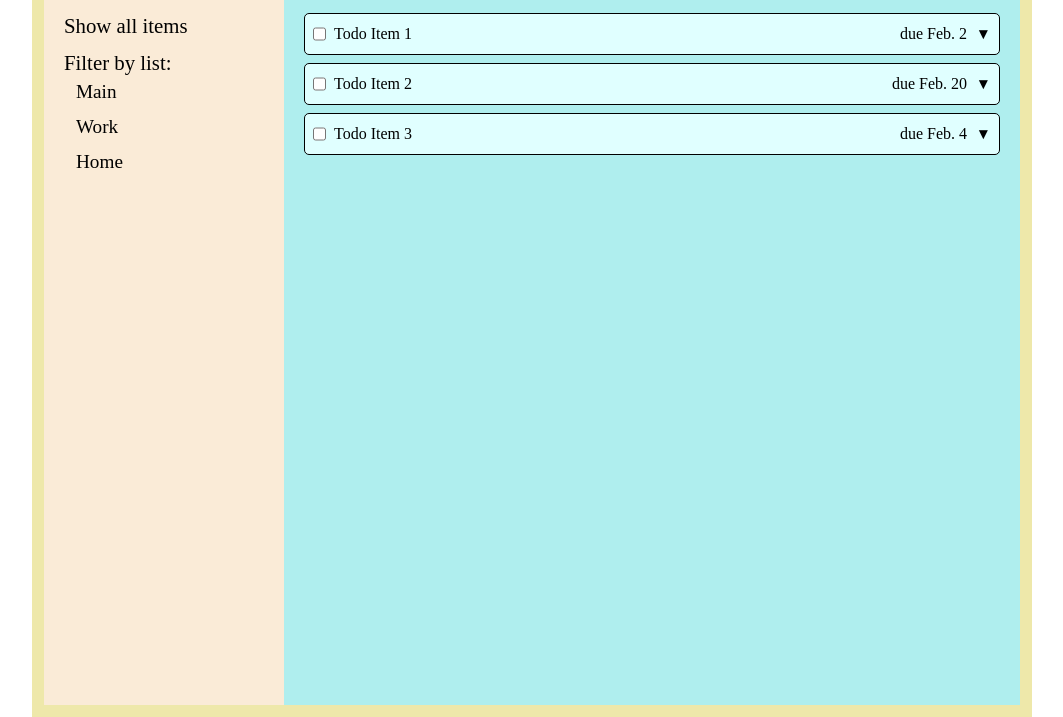
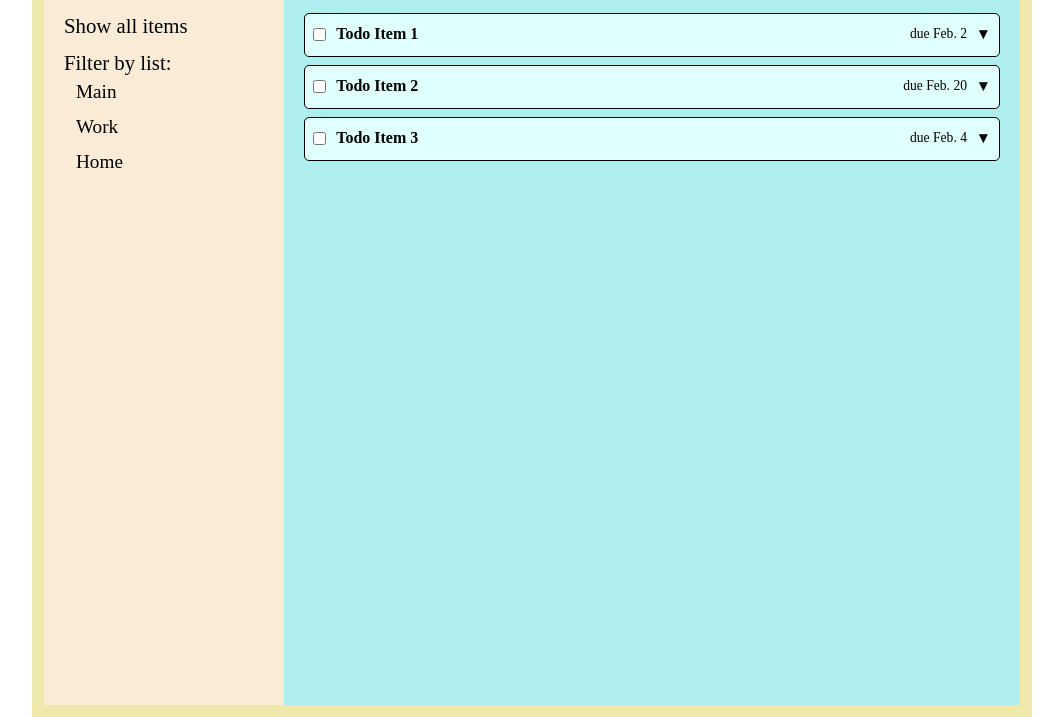
Before and after one commit to mdwicker/odin-todo-list, a website built with webpack: page src/template.html in a window 1280 px wide. Shown: the part 83-800 px from the top of the page, without its empty margins (108-1171 px from the left). Built offline with nearby package versions, Linux system fonts and the light colour scheme.

Commit message:
polish item card styling

```diff
--- a/src/styles.css
+++ b/src/styles.css
@@ -75,16 +75,47 @@ header button {
   border-radius: 5px;
   border: 1px solid black;
   background-color: lightcyan;
+  display: flex;
+}
+
+.todo-item-left {
+  padding-top: 2px;
+  align-items: start;
+  width: 24px;
+}
+
+.todo-item-body {
+  width: 100%;
 }
 
 .todo-item-main {
   display: flex;
-  justify-content: space-between;
+  align-items: center;
+  width: 100%;
+}
+
+.todo-item-title {
+  flex: 1;
+  font-size: 1rem;
+  font-weight: 600;
+}
+
+.due-date {
+  font-size: 0.85rem;
 }
 
 .todo-item-details {
   transition: max-height 0.3s ease-in-out;
   overflow: hidden;
+  max-height: 500px;
+  font-size: 0.9rem;
+}
+
+.todo-item-bottom {
+  display: flex;
+  justify-content: space-between;
+  align-items: end;
+  font-size: 0.85rem;
 }
 
 .todo-item-details.hidden {
@@ -95,14 +126,21 @@ header button {
   max-height: 500px;
 }
 
-.todo-item-left {
-  display: flex;
-  gap: 8px;
+.priority {
+  font-size: 0.8rem;
+  font-weight: 500;
+  padding: 2px 6px;
+  border-radius: 4px;
+  background-color: rgba(0, 0, 0, 0.08);
+  color: #333;
 }
 
-.todo-item-right {
-  display: flex;
-  gap: 8px;
+button.edit {
+  background: none;
+  border: none;
+  border: 1px solid black;
+  border-radius: 4px;
+  cursor: pointer;
 }
 
 .nav-options {
@@ -118,6 +156,7 @@ button.expand {
   background: none;
   border: none;
   padding: 0;
+  margin-left: 8px;
   font: inherit;
   font-family: "Helvetica", "Arial", sans-serif;
   font-weight: bold;
--- a/src/template.html
+++ b/src/template.html
@@ -35,43 +35,60 @@
                 </div>
             </header>
             <div class="todo-items">
-                <!-- (div.todo-item>(label.todo-item-main>input:checkbox+span.todo-item-title{Todo Item $})+div.due-date+button.expand)*4 -->
                 <div class="todo-item">
-                    <div class="todo-item-main">
-                        <label class="todo-item-left">
-                            <input type="checkbox" name="">
-                            <span class="todo-item-title">Todo Item 1</span>
-                        </label>
-                        <div class="todo-item-right">
+                    <div class="todo-item-left">
+                        <input type="checkbox" aria-label="item completion toggle">
+                    </div>
+                    <div class="todo-item-body">
+                        <div class="todo-item-main">
+                            <div class="todo-item-title">Todo Item 1</div>
                             <div class="due-date">due Feb. 2</div>
                             <button class="expand" aria-expanded="false"></button>
                         </div>
-                    </div>
-                    <div class="todo-item-details hidden">
-                        Test
-                    </div>
-                </div>
-                <div class="todo-item">
-                    <div class="todo-item-main">
-                        <label class="todo-item-left">
-                            <input type="checkbox" name="">
-                            <span class="todo-item-title">Todo Item 2</span>
-                        </label>
-                        <div class="todo-item-right">
-                            <div class="due-date">due Feb. 20</div>
-                            <button class="expand"></button>
+                        <div class="todo-item-details hidden">
+                            <div class="description">Info about what to do</div>
+                            <div class="todo-item-bottom">
+                                <div class="priority">Priority 2</div>
+                                <button class="edit">Edit Item</button>
+                            </div>
                         </div>
                     </div>
                 </div>
                 <div class="todo-item">
-                    <div class="todo-item-main">
-                        <label class="todo-item-left">
-                            <input type="checkbox" name="">
-                            <span class="todo-item-title">Todo Item 3</span>
-                        </label>
-                        <div class="todo-item-right">
+                    <div class="todo-item-left">
+                        <input type="checkbox" aria-label="item completion toggle">
+                    </div>
+                    <div class="todo-item-body">
+                        <div class="todo-item-main">
+                            <div class="todo-item-title">Todo Item 2</div>
+                            <div class="due-date">due Feb. 20</div>
+                            <button class="expand" aria-expanded="false "></button>
+                        </div>
+                        <div class="todo-item-details hidden">
+                            <div class="description">Info about what to do</div>
+                            <div class="todo-item-bottom">
+                                <div class="priority">Priority 1</div>
+                                <button class="edit">Edit Item</button>
+                            </div>
+                        </div>
+                    </div>
+                </div>
+                <div class="todo-item">
+                    <div class="todo-item-left">
+                        <input type="checkbox" aria-label="item completion toggle">
+                    </div>
+                    <div class="todo-item-body">
+                        <div class="todo-item-main">
+                            <div class="todo-item-title">Todo Item 3</div>
                             <div class="due-date">due Feb. 4</div>
-                            <button class="expand"></button>
+                            <button class="expand" aria-expanded="false"></button>
+                        </div>
+                        <div class="todo-item-details hidden">
+                            <div class="description">Info about what to do</div>
+                            <div class="todo-item-bottom">
+                                <div class="priority">Priority 5</div>
+                                <button class="edit">Edit Item</button>
+                            </div>
                         </div>
                     </div>
                 </div>
```
